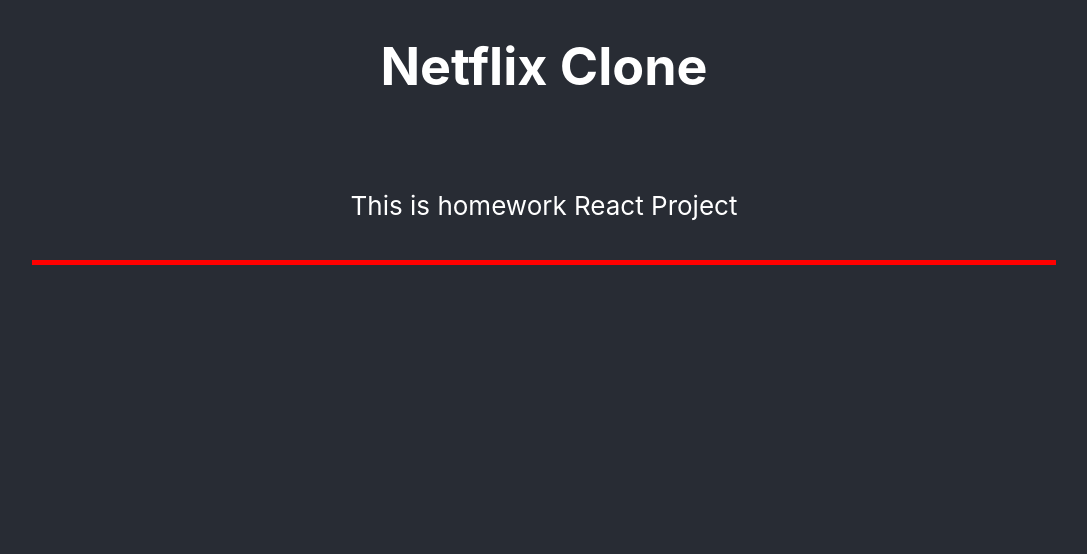
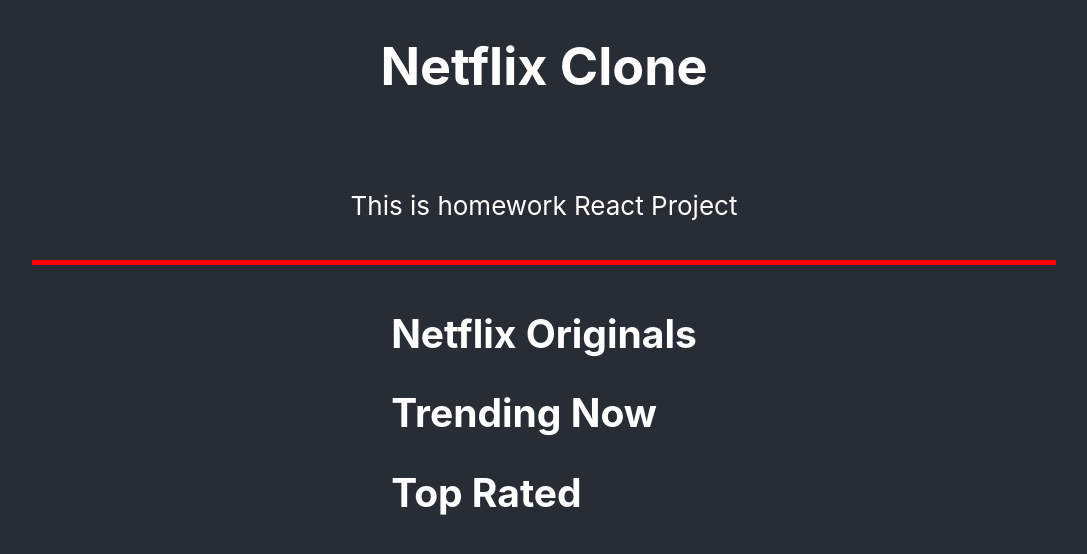
Before and after one commit to slukas111/netflic-hw, a React (Create React App) app: page / in a window 1280 px wide. Shown: the top 554 px of the page, without its empty margins (96-1183 px from the left). Built offline with nearby package versions, Linux system fonts and the light colour scheme.

Commit message:
added the row component and bring in title

```diff
--- a/src/App.js
+++ b/src/App.js
@@ -1,18 +1,23 @@
 import React from 'react';
 import './App.css';
-import './Row'
+import Row from './Row';
 
 function App() {
   return (
     <div className="Netflix Clone">
       <header className="App-header">
-        <h1> Netflix Clone </h1>
-        <br />
-        <p> This is homework React Project</p>
-        <hr />
 
+      <h1> Netflix Clone </h1>
+      <br />
+      <p> This is homework React Project</p>
 
-      </header>
+      <hr />
+      <div>
+        <Row title="Netflix Originals" />
+        <Row title="Trending Now" />
+        <Row title="Top Rated" />
+      </div>
+        </header>
     </div>
   );
 }
```
Also changed, not shown: src/Row.js (+5 -4 lines), src/axios.js (+7 -0 lines).
